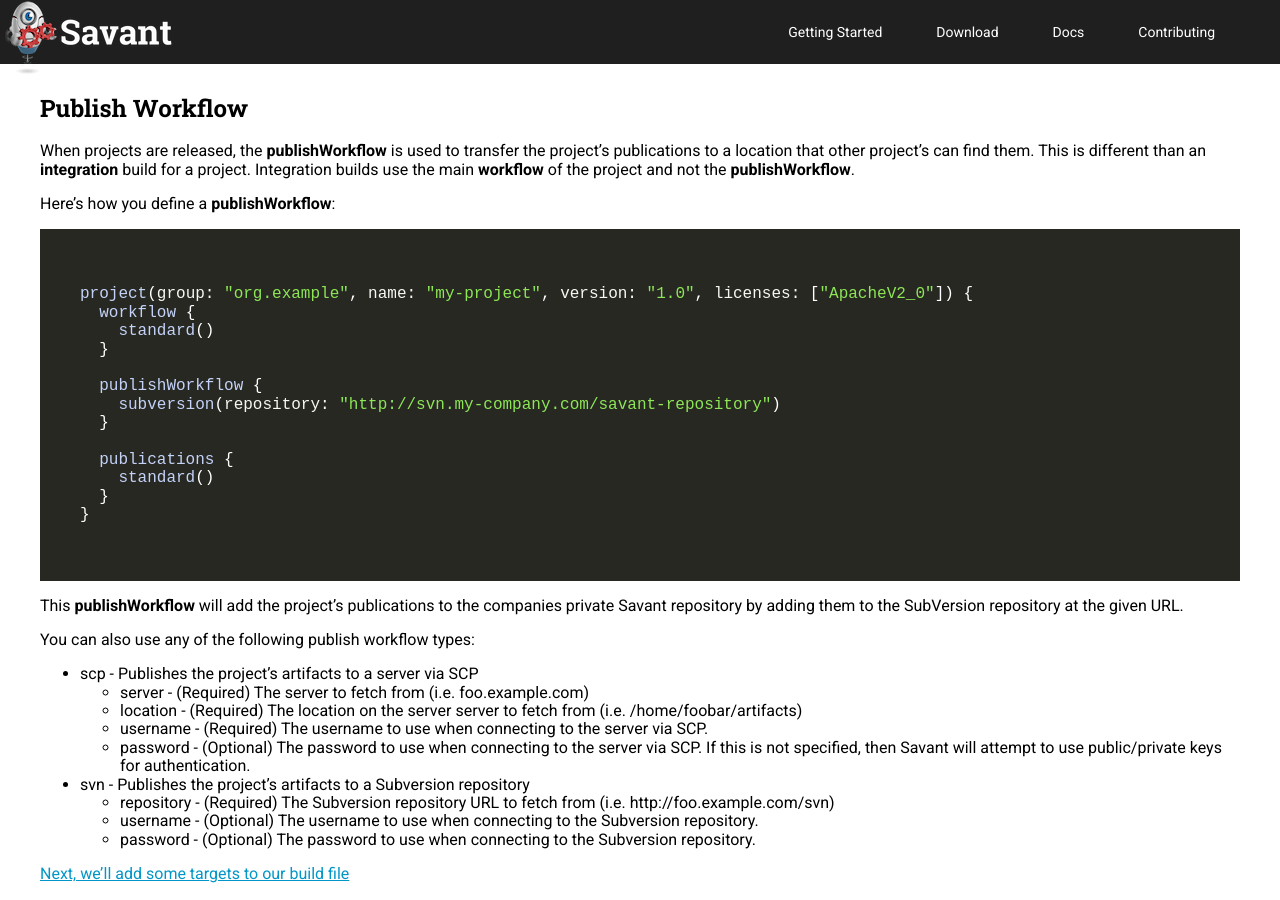
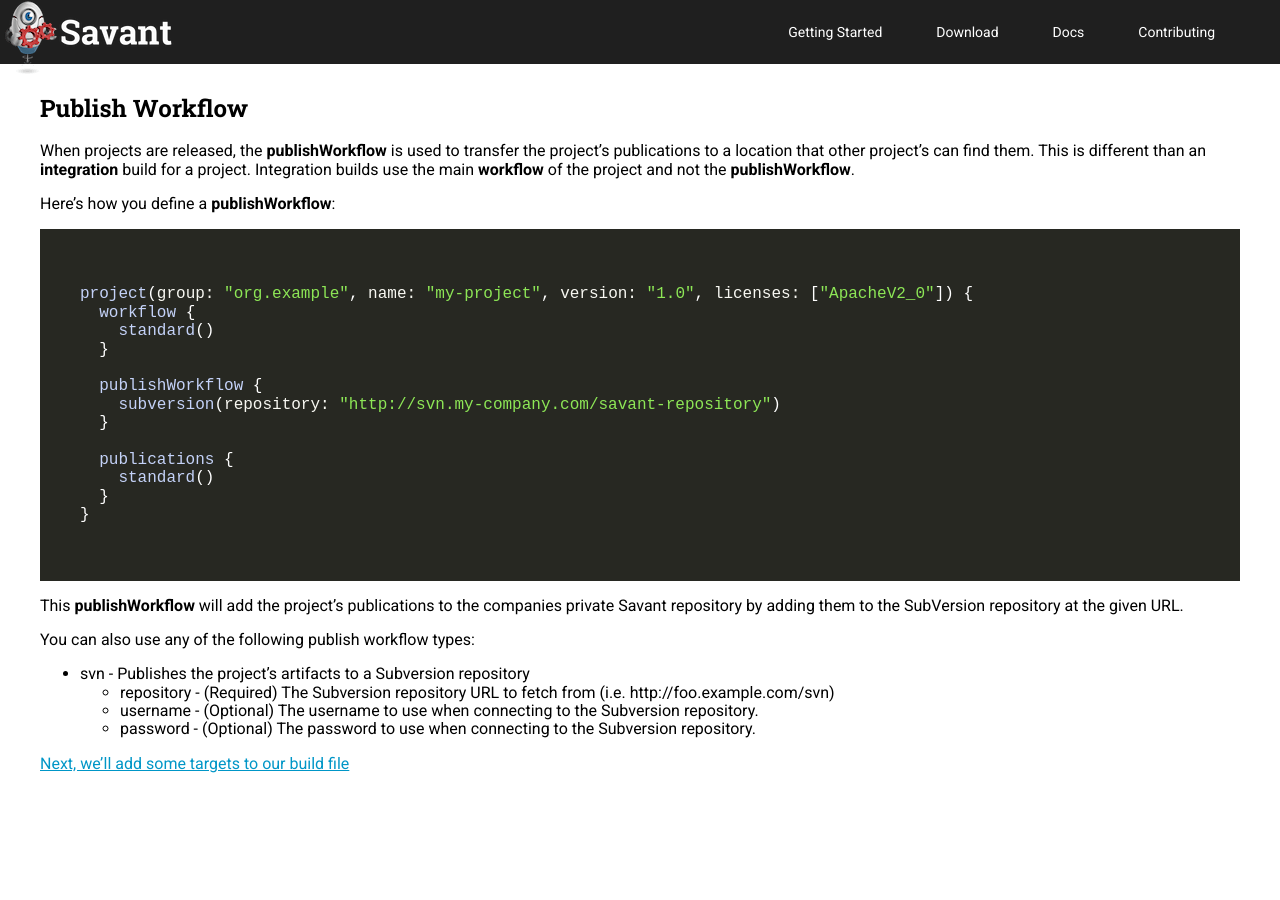
Before and after one commit to savant-build/savant-build.github.io, a Jekyll site: the page built from docs/build-files/publications.md, in a window 1280 px wide and 900 px high, scrolled down 1474 px. Built offline with Jekyll 4.4.1, drawn with Linux system fonts in a browser that asks for light colours; nearby versions of some CDN libraries; library files that are not in the unit come from our copies; after the commit the page ends 2263 px from its top, so only the background shows below that.

Commit message:
Removed SSH/SCP

```diff
--- a/docs/build-files/publications.md
+++ b/docs/build-files/publications.md
@@ -89,11 +89,6 @@ This **publishWorkflow** will add the project's publications to the companies pr
 
 You can also use any of the following publish workflow types:
 
-* scp - Publishes the project's artifacts to a server via SCP
-  * server - (Required) The server to fetch from (i.e. foo.example.com)
-  * location - (Required) The location on the server server to fetch from (i.e. /home/foobar/artifacts)
-  * username - (Required) The username to use when connecting to the server via SCP.
-  * password - (Optional) The password to use when connecting to the server via SCP. If this is not specified, then Savant will attempt to use public/private keys for authentication.
 * svn - Publishes the project's artifacts to a Subversion repository
   * repository - (Required) The Subversion repository URL to fetch from (i.e. http://foo.example.com/svn)
   * username - (Optional) The username to use when connecting to the Subversion repository.
```
Also changed, not shown: docs/build-files/dependencies.md (+0 -5 lines).
